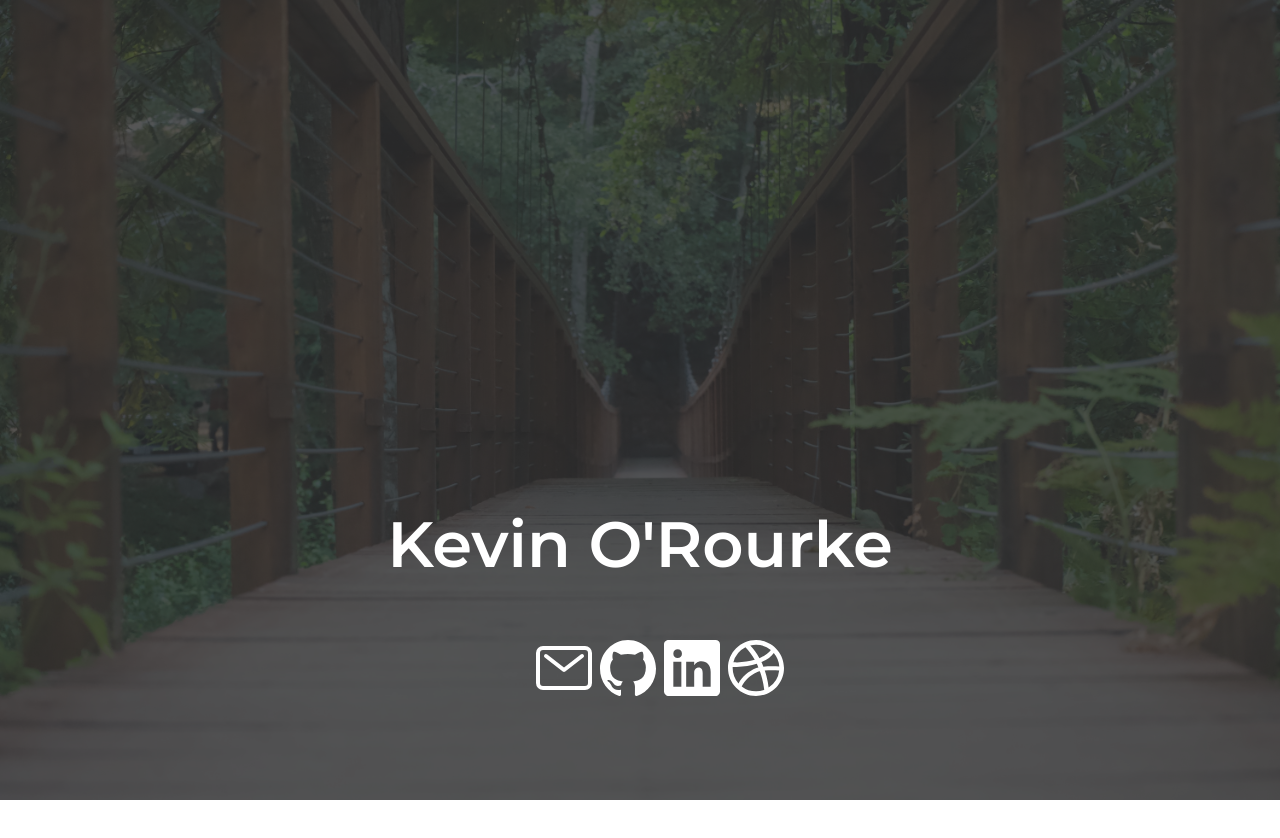
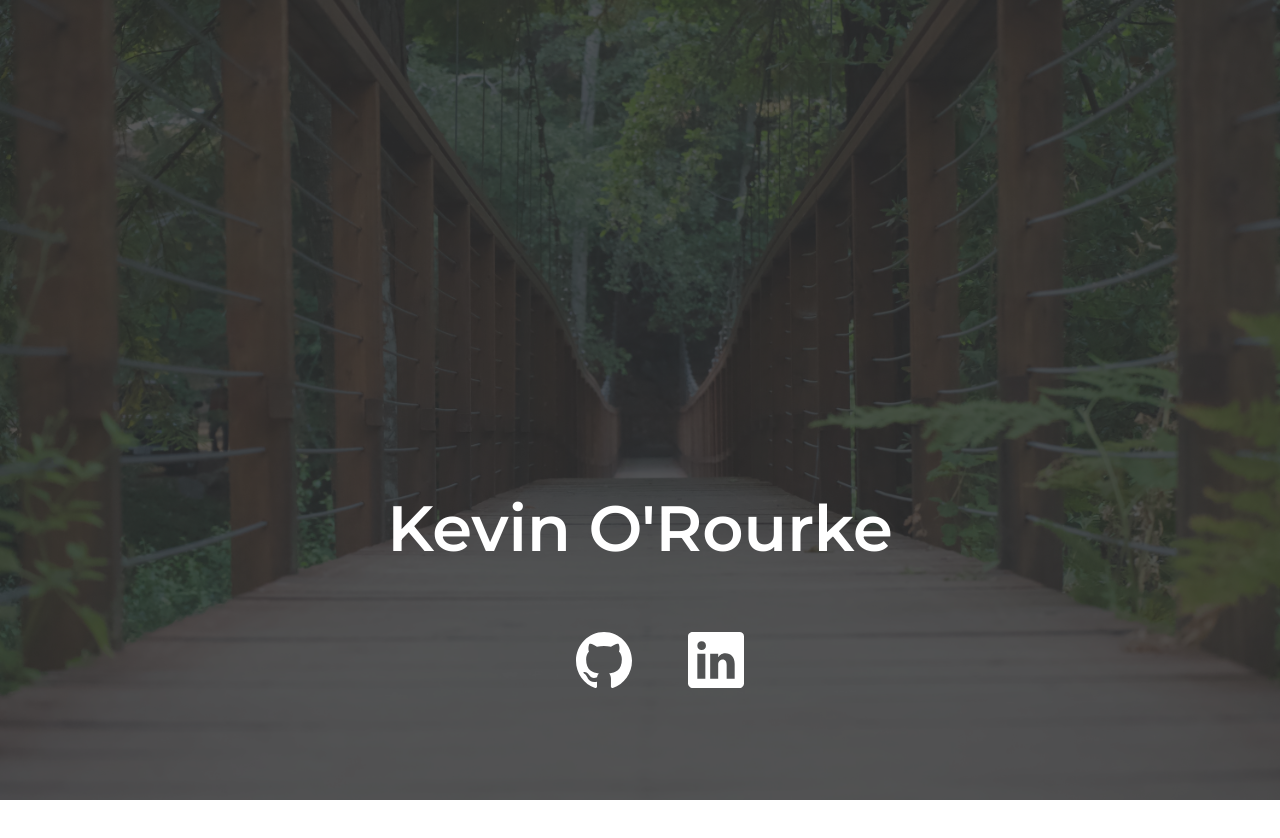
Before and after one commit to orourkek/orourkek-portfolio, a Next.js app: page / in a window 1280 px wide. Shown: the top 838 px of the page. Built offline with nearby package versions, Linux system fonts and the light colour scheme.

Commit message:
Refactor links

```diff
--- a/components/icon.module.scss
+++ b/components/icon.module.scss
@@ -1,21 +1,3 @@
 .icon {
   transition: all 0.2s ease;
-
-  &:hover {
-    &.linkedin {
-      color: #0077b5;
-    }
-
-    &.github {
-      color: #333;
-    }
-
-    &.email {
-      color: #ea4335;
-    }
-
-    &.dribbble {
-      color: #ea4c89;
-    }
-  }
 }
--- a/pages/index.tsx
+++ b/pages/index.tsx
@@ -26,10 +26,14 @@ export default function Home() {
             <h1>Kevin O'Rourke</h1>
             <ul className={styles.links}>
               <li>
-                <Icon icon="email" width={64} />
-                <Icon icon="github" width={64} />
-                <Icon icon="linkedin" width={64} />
-                <Icon icon="dribbble" width={64} />
+                <a href="https://github.com/orourkek">
+                  <Icon icon="github" width={64} />
+                </a>
+              </li>
+              <li>
+                <a href="https://www.linkedin.com/in/kevinjorourke">
+                  <Icon icon="linkedin" width={64} />
+                </a>
               </li>
             </ul>
           </header>
--- a/styles/Home.module.scss
+++ b/styles/Home.module.scss
@@ -48,9 +48,35 @@
 
 .links {
   list-style: none;
-}
+  display: flex;
+  flex-wrap: wrap;
+  align-items: center;
+  justify-content: center;
 
-.links li {
+  li + li {
+    margin-left: 2rem;
+  }
+
+  a {
+    display: inline-block;
+    padding: 0.5rem;
+
+    &[href*='github.com']:hover {
+      color: #333;
+    }
+
+    &[href*='linkedin.com']:hover {
+      color: #0077b5;
+    }
+
+    &[href*='gmail.com']:hover {
+      color: #ea4335;
+    }
+
+    &[href*='dribbble.com']:hover {
+      color: #ea4c89;
+    }
+  }
 }
 
 .foo {
```
